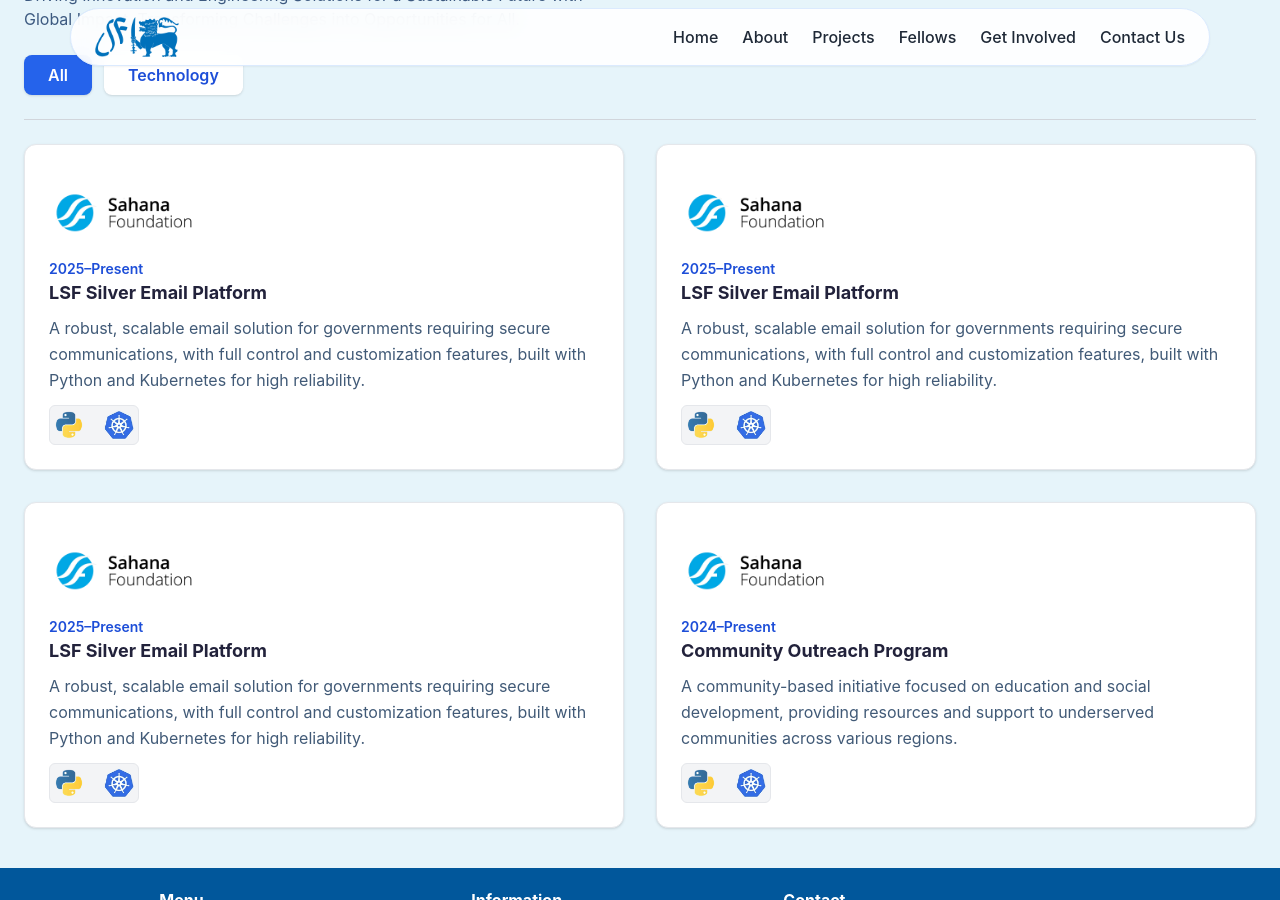
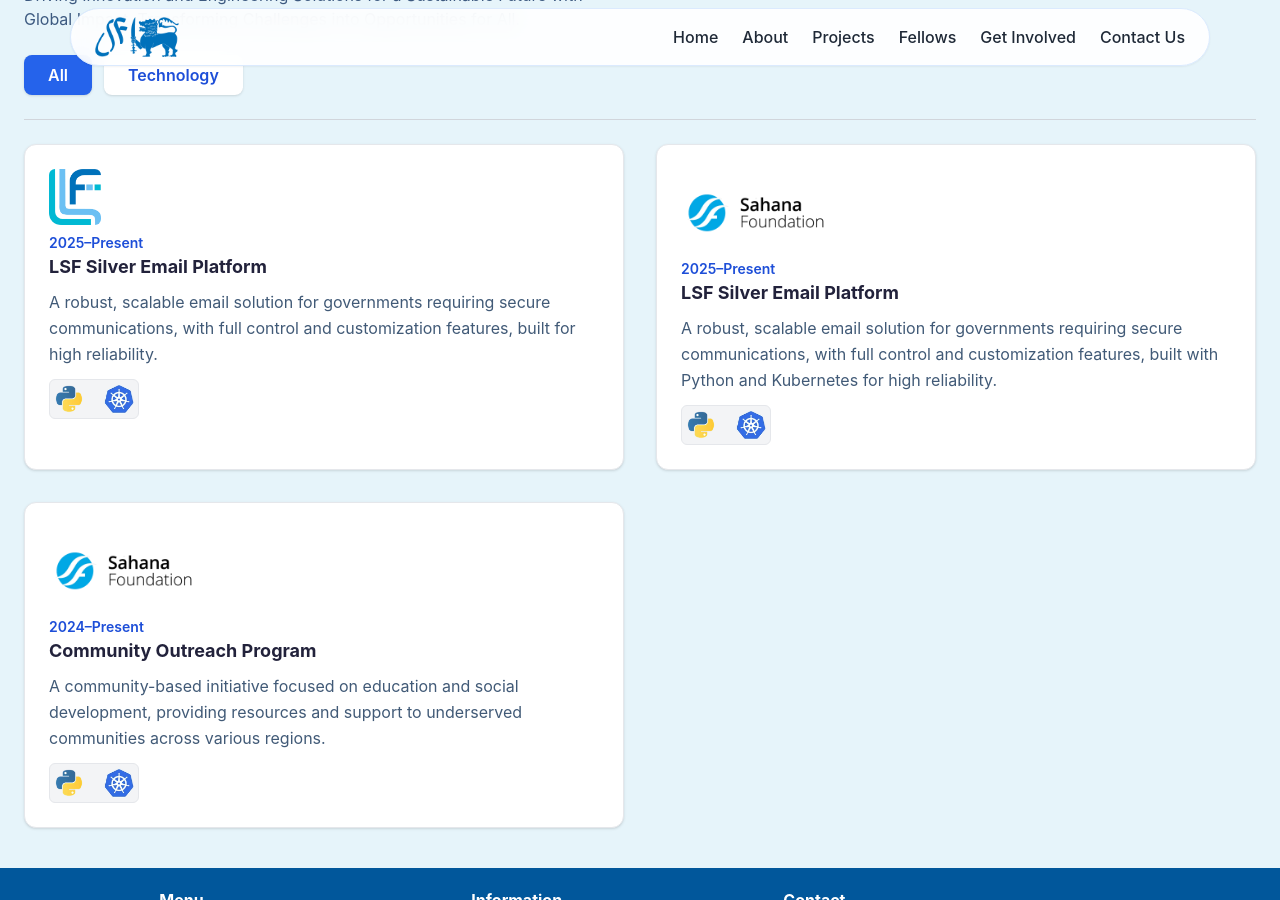
Before and after one commit to maneeshaxyz/lsflk, a Jekyll site: the page built from projects.md, in a window 1280 px wide and 900 px high, scrolled down 421 px. Built offline with Jekyll 4.4.1, drawn with Linux system fonts in a browser that asks for light colours; nearby versions of some CDN libraries.

Commit message:
chore: fix.

```diff
--- a/_includes/projects-projects.html
+++ b/_includes/projects-projects.html
@@ -32,17 +32,17 @@
       <!-- Project Card -->
       <div class="project-card bg-white rounded-xl shadow p-6 border border-gray-200" data-category="technology">
         <div class="w-[150px] mb-2">
-          <img src="../images/projects/sahana_logo.webp" alt="Sahana Foundation Banner" class="rounded-md">
+          <img src="../images/fellows/lsf_logo2.webp" alt="LSF logo" class="rounded-md h-14">
         </div>
         <p class="text-blue-700 text-sm font-semibold">2025–Present</p>
         <h3 class="text-lg font-bold text-[#22223b] mb-2">LSF Silver Email Platform</h3>
         <p class="text-[#415a77] text-base leading-relaxed mb-3">
-          A robust, scalable email solution for governments requiring secure communications, with full control and customization features, built with Python and Kubernetes for high reliability.
+          A robust, scalable email solution for governments requiring secure communications, with full control and customization features, built for high reliability.
         </p>
         <img src="../images/projects/languages_icons.webp" alt="Tech Stack" class="w-[90px] h-[40px] rounded-md border p-1 bg-gray-100">
       </div>
 
-      <!-- Project Card Duplicate -->
+       <!-- Project Card Duplicate -->
       <div class="project-card bg-white rounded-xl shadow p-6 border border-gray-200" data-category="technology">
         <div class="w-[150px] mb-2">
           <img src="../images/projects/sahana_logo.webp" alt="Sahana Foundation Banner" class="rounded-md">
@@ -55,8 +55,8 @@
         <img src="../images/projects/languages_icons.webp" alt="Tech Stack" class="w-[90px] h-[40px] rounded-md border p-1 bg-gray-100">
       </div>
 
-      <!-- Project Card Duplicate -->
-      <div class="project-card bg-white rounded-xl shadow p-6 border border-gray-200" data-category="technology">
+
+      <!-- <div class="project-card bg-white rounded-xl shadow p-6 border border-gray-200" data-category="technology">
         <div class="w-[150px] mb-2">
           <img src="../images/projects/sahana_logo.webp" alt="Sahana Foundation Banner" class="rounded-md">
         </div>
@@ -67,6 +67,7 @@
         </p>
         <img src="../images/projects/languages_icons.webp" alt="Tech Stack" class="w-[90px] h-[40px] rounded-md border p-1 bg-gray-100">
       </div>
+       -->
 
       <!-- Non-Technology Card -->
       <div class="project-card bg-white rounded-xl shadow p-6 border border-gray-200" data-category="other">
```
